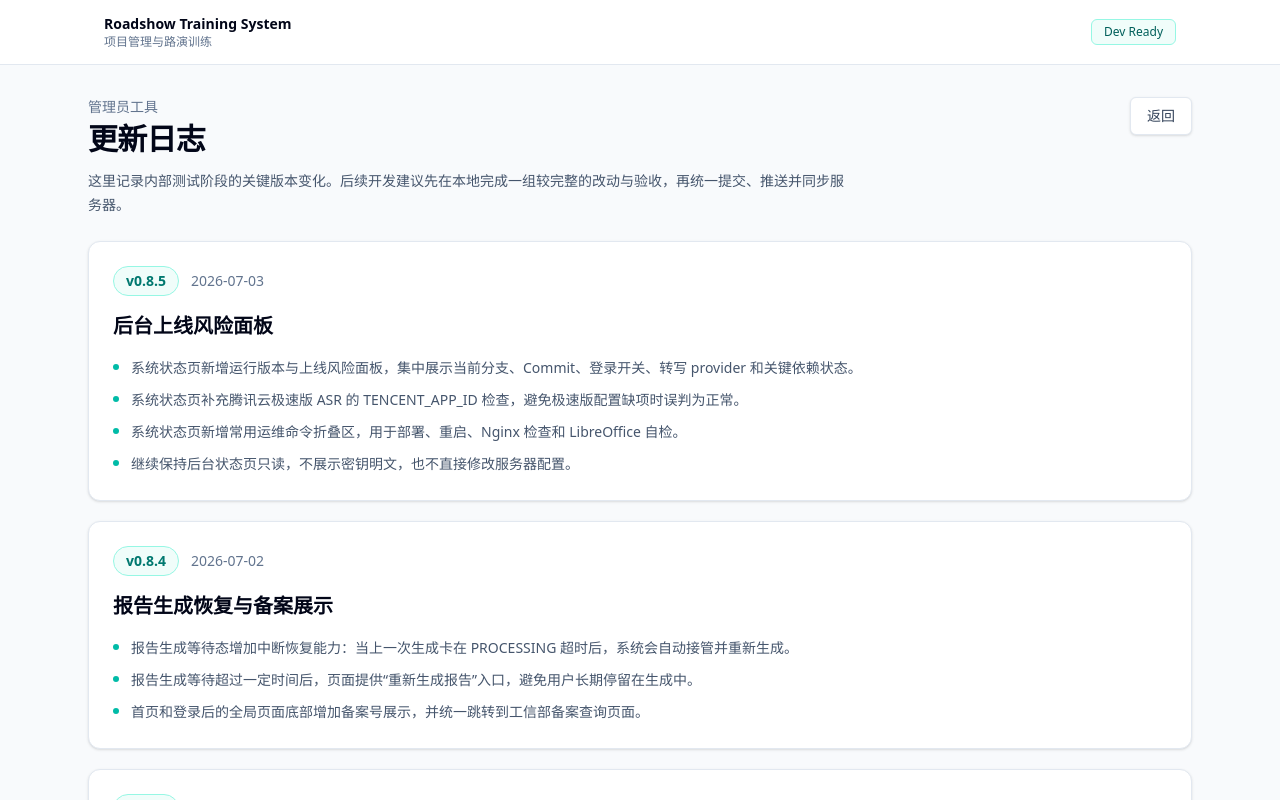
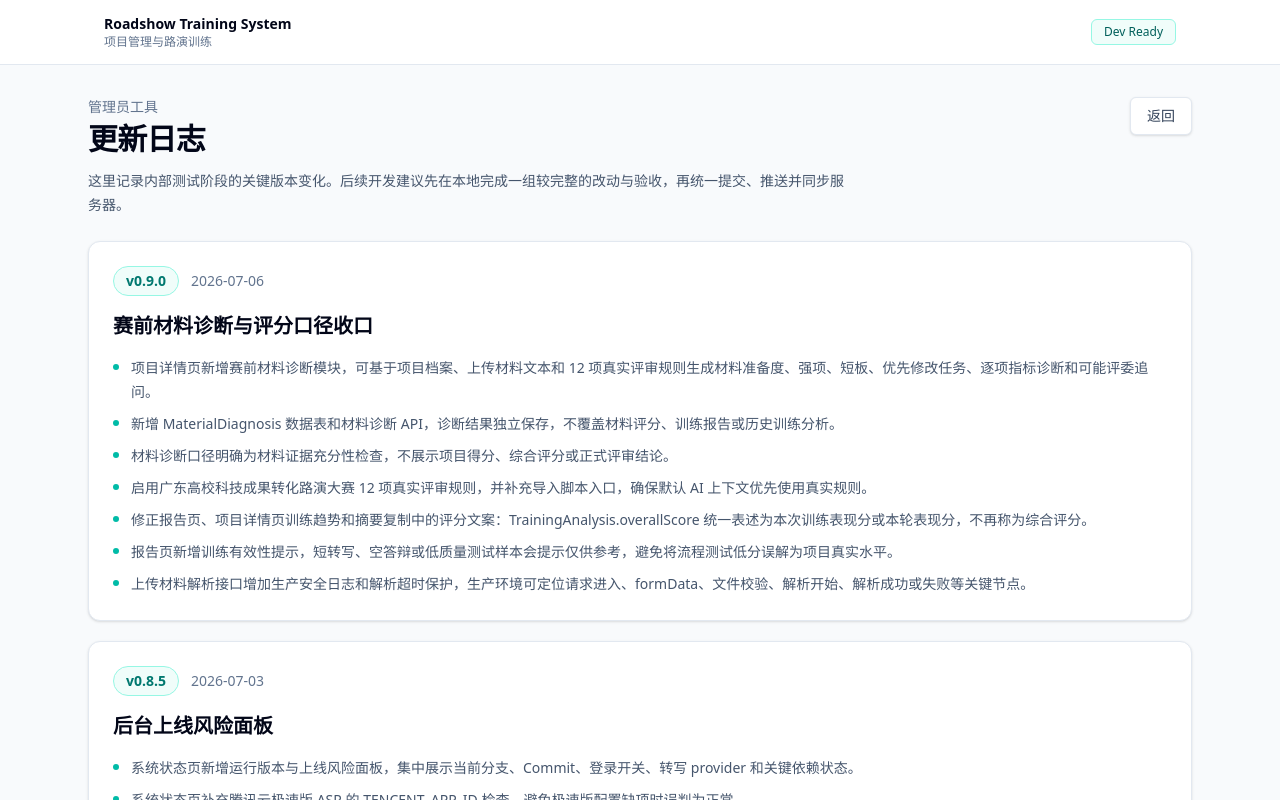
Before and after one commit to MarquezWang/roadshow-training-system, a Next.js app: page /changelog in a window 1280 px wide. Shown: the top 800 px of the page. Built offline with nearby package versions, Linux system fonts and the light colour scheme; no server answers.

Commit message:
docs: update changelog for material diagnosis

```diff
--- a/app/changelog/page.tsx
+++ b/app/changelog/page.tsx
@@ -1,6 +1,20 @@
 import Link from "next/link";
 
 const changelogItems = [
+  {
+    version: "v0.9.0",
+    date: "2026-07-06",
+    title: "赛前材料诊断与评分口径收口",
+    items: [
+      "项目详情页新增赛前材料诊断模块，可基于项目档案、上传材料文本和 12 项真实评审规则生成材料准备度、强项、短板、优先修改任务、逐项指标诊断和可能评委追问。",
+      "新增 MaterialDiagnosis 数据表和材料诊断 API，诊断结果独立保存，不覆盖材料评分、训练报告或历史训练分析。",
+      "材料诊断口径明确为材料证据充分性检查，不展示项目得分、综合评分或正式评审结论。",
+      "启用广东高校科技成果转化路演大赛 12 项真实评审规则，并补充导入脚本入口，确保默认 AI 上下文优先使用真实规则。",
+      "修正报告页、项目详情页训练趋势和摘要复制中的评分文案：TrainingAnalysis.overallScore 统一表述为本次训练表现分或本轮表现分，不再称为综合评分。",
+      "报告页新增训练有效性提示，短转写、空答辩或低质量测试样本会提示仅供参考，避免将流程测试低分误解为项目真实水平。",
+      "上传材料解析接口增加生产安全日志和解析超时保护，生产环境可定位请求进入、formData、文件校验、解析开始、解析成功或失败等关键节点。",
+    ],
+  },
   {
     version: "v0.8.5",
     date: "2026-07-03",
```
